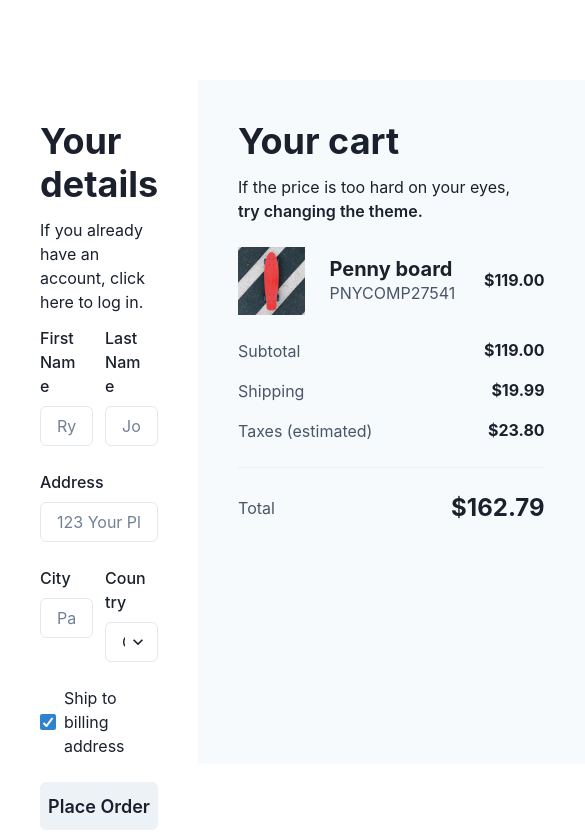
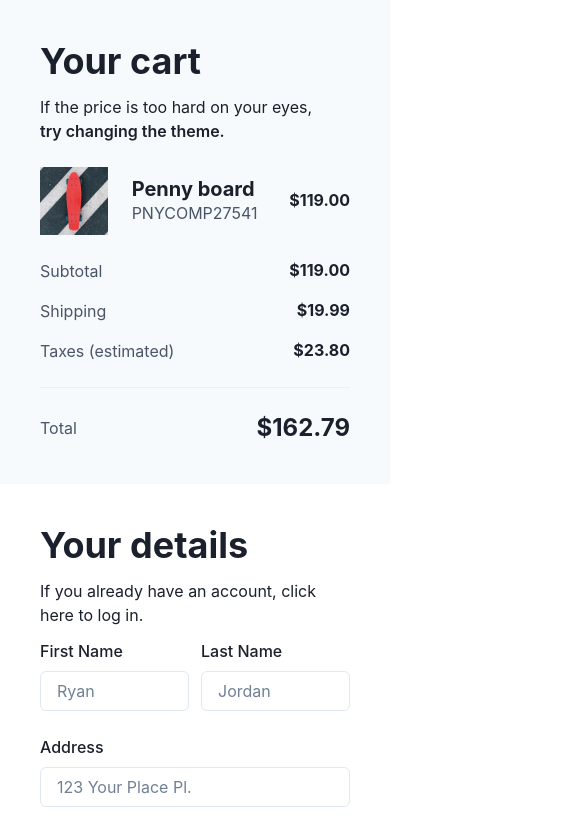
Before and after one commit to rm-jordan/chakra-ui-next.js, a Next.js app: page / in a window 390 px wide. Shown: the top 835 px of the page, 585 px wide, since content can reach past the window. Built offline with nearby package versions, Linux system fonts and the light colour scheme.

Commit message:
adjusted overall responsive behaviour, need to fix columns in form

```diff
--- a/pages/index.tsx
+++ b/pages/index.tsx
@@ -4,7 +4,7 @@
 
 const IndexPage = () =>
   <Container maxW="container.xl" padding={0}>
-    <Flex h="100vh" py={20}>
+    <Flex h={{base:'auto', md:'100vh'}} py={[0,10,20]} direction={{base: 'column-reverse', md:'row'}}>
       <Details />
       <Cart />
     </Flex>
@@ -14,3 +14,5 @@
 
       //py = padding y axis
       // bg = background "gray.50" <- design token from chakra UI
+      // responsive elements can be adjusted by using an array see ex: py={[0,10,20]}
+      // responsive elements can also be set using an object, see above direction example direction={{base:.....}}
--- a/src/sections/cart.tsx
+++ b/src/sections/cart.tsx
@@ -15,7 +15,9 @@
 const Cart = () => {
   const { toggleColorMode } = useColorMode();
   const bgColor = useColorModeValue('gray.50', 'whiteAlpha.50');
+  // large colour change
   const secondaryTextColor = useColorModeValue('gray.600', 'gray.400');
+  // secondary text colour change (useColorModeValue) <-chakra UI specific value
   return (
     <VStack
       w="full"
@@ -80,4 +82,4 @@
 export default Cart;
 
 //py = padding y axis
-      // bg = background "gray.50" <- design token from chakra UI
+ // bg = background "gray.50" <- design token from chakra UI
```
